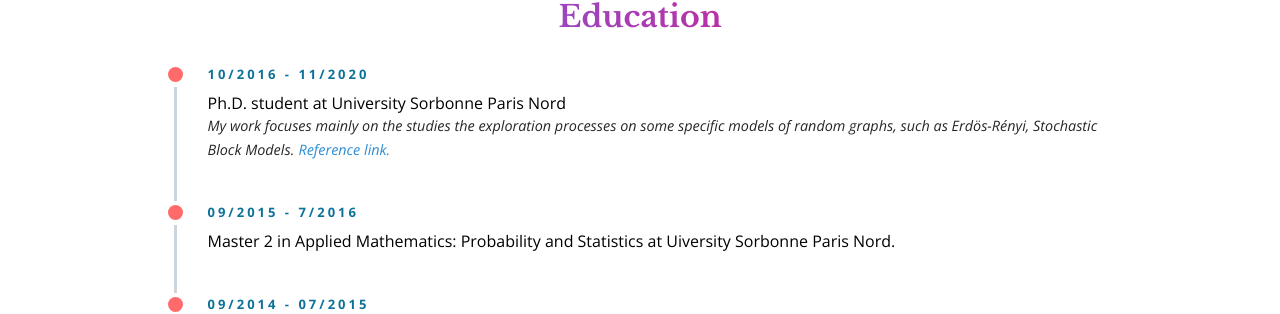
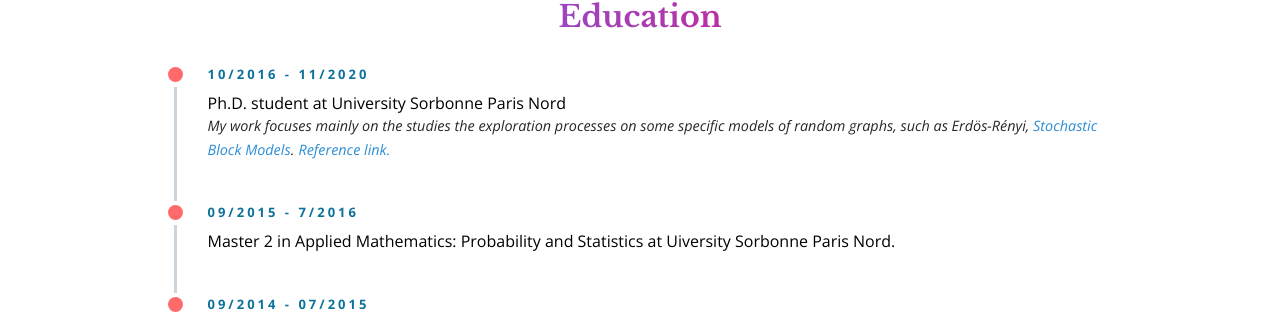
Before and after one commit to daitrangng/daitrangng.github.io, a Jekyll site: the page built from index.md, in a window 1280 px wide and 900 px high, scrolled down 349 px. Shown: the part 144-458 px from the top of the window. Built offline with Jekyll 4.4.1, drawn with Linux system fonts in a browser that asks for light colours.

Commit message:
support link in desc for timeline

```diff
--- a/_data/education.yml
+++ b/_data/education.yml
@@ -1,6 +1,6 @@
 - date: 10/2016 - 11/2020
   act: "Ph.D. student at University Sorbonne Paris Nord"
-  more: My work focuses mainly on the studies the exploration processes on some specific models of random graphs, such as Erdös-Rényi, Stochastic Block Models.
+  more: My work focuses mainly on the studies the exploration processes on some specific models of random graphs, such as Erdös-Rényi, [Stochastic Block Models](https://daitrangng.github.io/).
   ref: https://hal.archives-ouvertes.fr/tel-03104255v1
 - date: 09/2015 - 7/2016
   act: "Master 2 in Applied Mathematics: Probability and Statistics at Uiversity Sorbonne Paris Nord."
--- a/_includes/sections/sec-timeline.html
+++ b/_includes/sections/sec-timeline.html
@@ -14,7 +14,7 @@
       {{ obj.act }}
       {% if obj.more %}
         <br />
-        <i class="Tmore T90">{{ obj.more }}</i>
+        <i class="Tmore T90" markdown="1">{{ obj.more }}</i>
       {% endif %}
       {% if obj.ref %}
         <i class="Tmore T90"><a href="{{ obj.ref }}">Reference link.</a></i>
```
